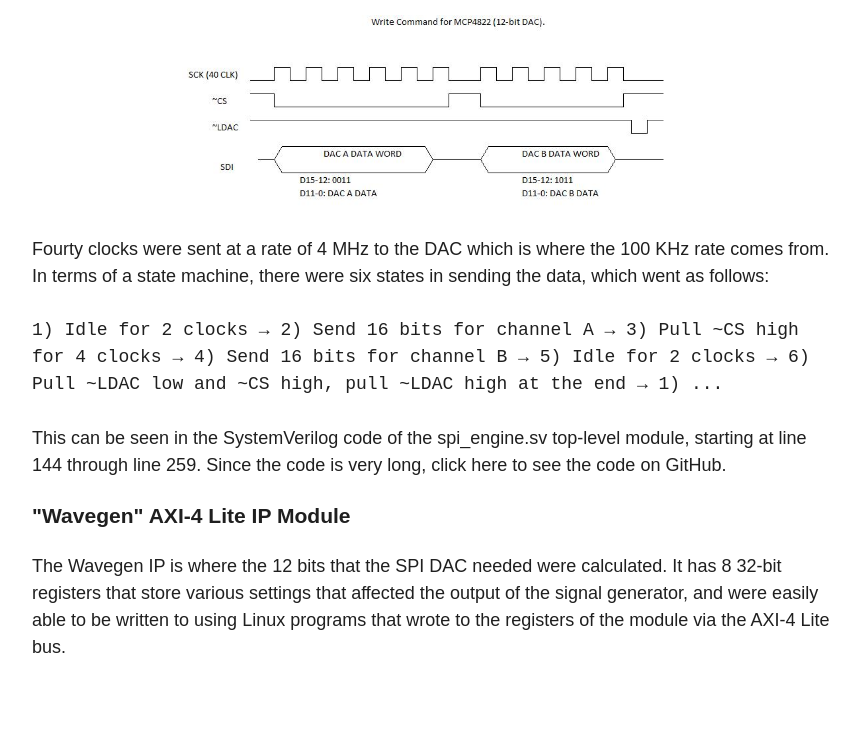
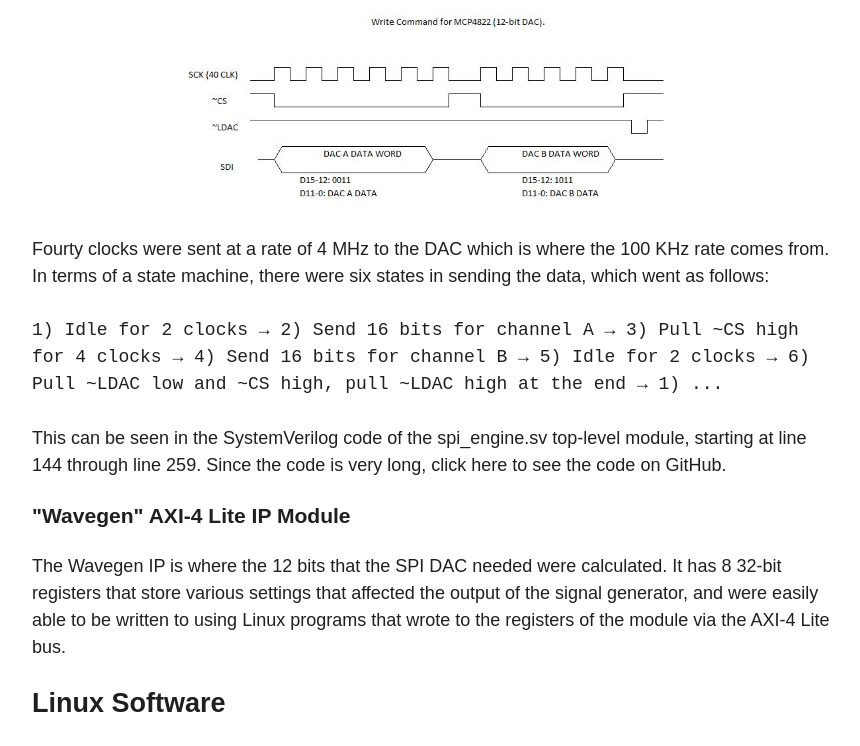
Before and after one commit to rolo-g/rolo-g.github.io, a plain HTML site: page signal-gen.html in a window 1280 px wide. Shown: the part 3050-3796 px from the top of the page, without its empty margins (208-1068 px from the left). Before the commit the page ends 3711 px from the top, so only its background shows below. Drawn offline with Linux system fonts and the light colour scheme.

Commit message:
Add section about Linux software

```diff
--- a/signal-gen.html
+++ b/signal-gen.html
@@ -127,6 +127,9 @@
             <div>
                 <a>The Wavegen IP is where the 12 bits that the SPI DAC needed were calculated. It has 8 32-bit registers that store various settings that affected the output of the signal generator, and were easily able to be written to using Linux programs that wrote to the registers of the module via the AXI-4 Lite bus.</a>
             </div>
+        </p>
+
+        <h2 id="linux-software">Linux Software</h2>
 
     </body>
 </html>
```
